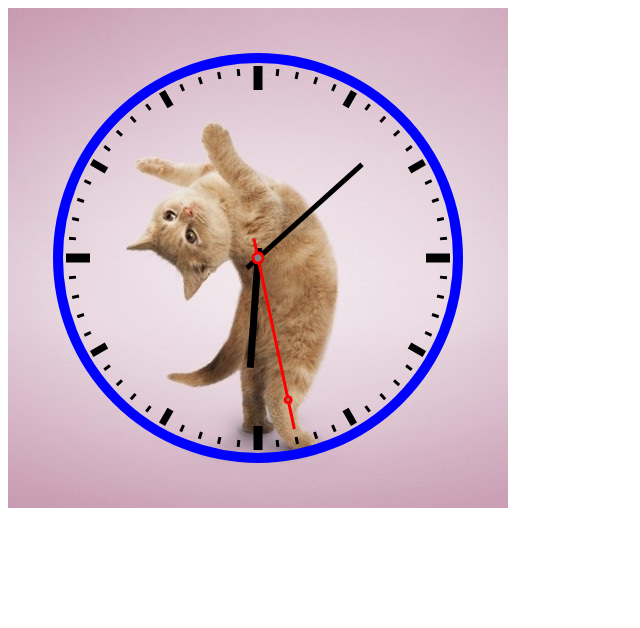
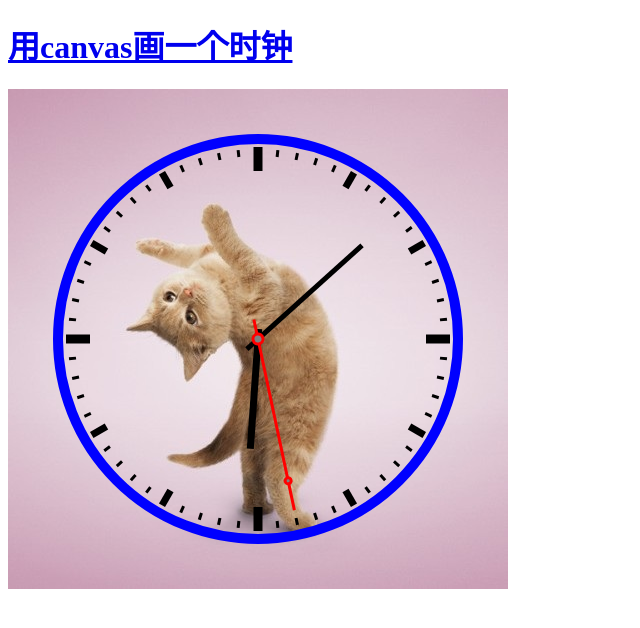
Before and after one commit to guopingxiao/guopingxiao.github.com, a plain HTML site: page index.html in a window 1280 px wide. Shown: the whole page, without its empty margins (0-640 px from the left). Drawn offline with Linux system fonts and the light colour scheme.

Commit message:
和太阳系的例子串联起来
和太阳系的例子串联起来

```diff
--- a/index.html
+++ b/index.html
@@ -5,6 +5,7 @@
 	<title>用canvas画一个时钟</title>
 </head>
 <body>
+  <h1><a href="sunsystem.html">用canvas画一个时钟</a></h1>
 	<canvas id="clock" height='500' width='500' style="background-image:url('xiaomao.jpg');background-position:center background-attachment:fixed">
 		你的浏览器太旧了，不支持canvas标签，看不到时钟的显示！
 	</canvas>
```
